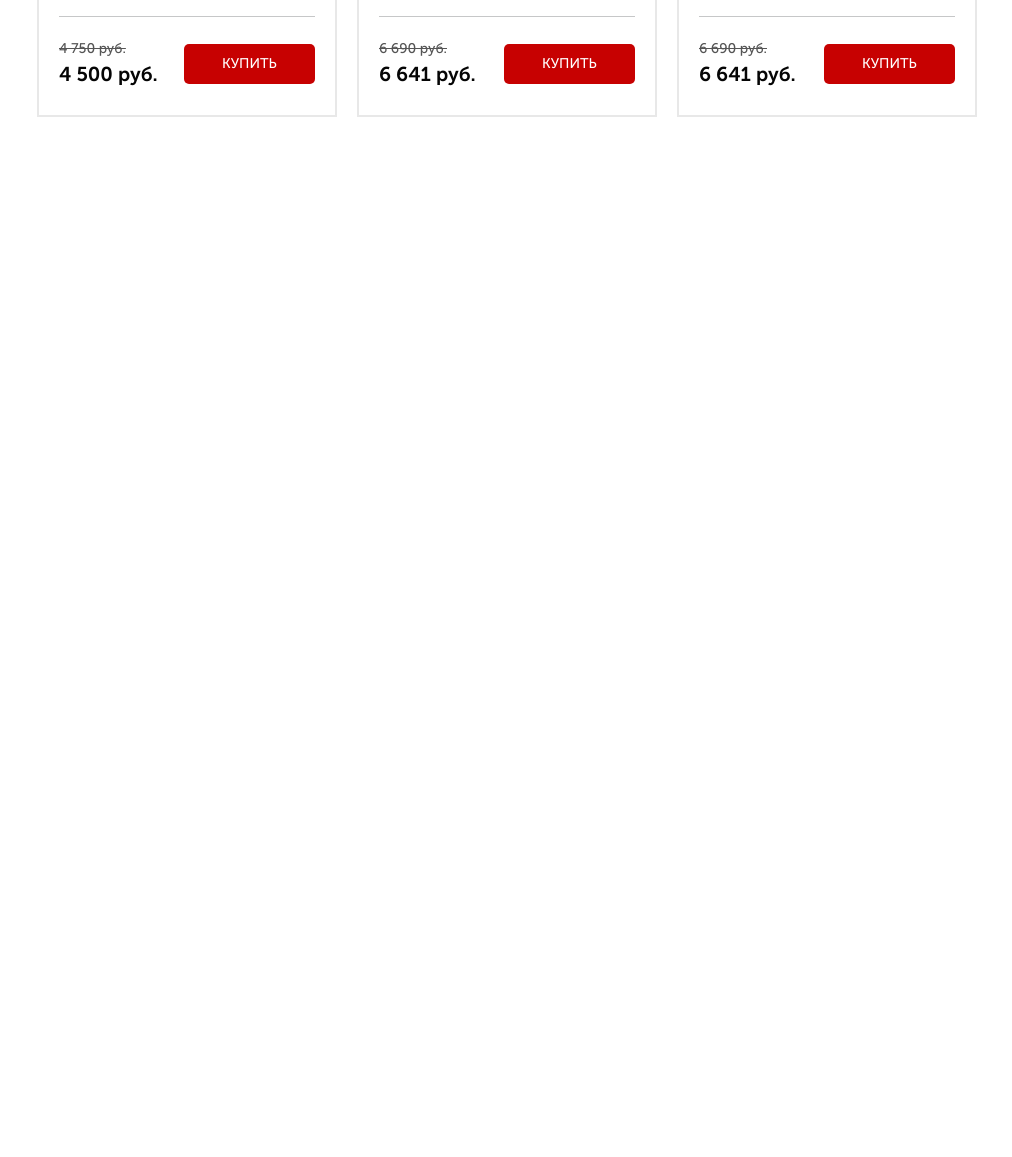
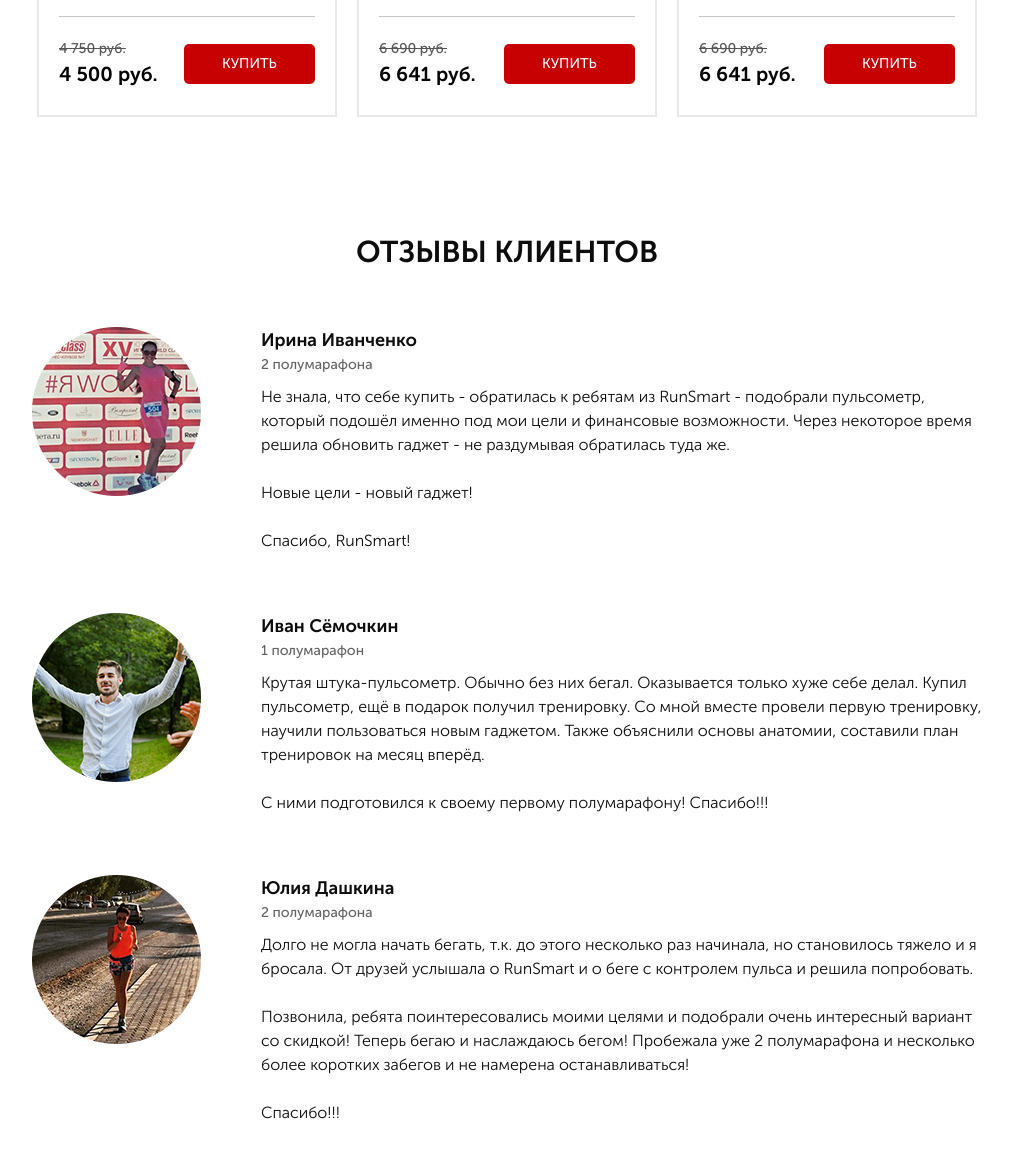
Before and after one commit to MyMelanie/pulse, a plain HTML site: page src/index.html in a window 1280 px wide. Shown: the part 3632-4789 px from the top of the page, without its empty margins (133-1145 px from the left). Before the commit the page ends 3869 px from the top, so only its background shows below. Drawn offline with nearby package versions, Linux system fonts and the light colour scheme; files whose address does not match are found by name.

Commit message:
add feed block and style

```diff
--- a/src/index.html
+++ b/src/index.html
@@ -454,6 +454,51 @@
         </div>
     </section>
 
+    <section class="feed">
+        <div class="container">
+            <h2 class="title">отзывы клиентов</h2>
+            <div class="feed__item">
+                <img src="img/review_img-1.jpg" alt="Ирина Иванченко" class="feed__img">
+                <div class="feed__text">
+                    <div class="feed__subtitle">Ирина Иванченко</div>
+                    <div class="feed__count">2 полумарафона</div>
+                    <div class="feed__descr">Не знала, что себе купить - обратилась к ребятам из RunSmart - подобрали пульсометр, который подошёл именно под мои цели и финансовые возможности.
+                    Через некоторое время решила обновить гаджет - не раздумывая обратилась туда же.
+                    <br><br>
+                    Новые цели - новый гаджет!
+                    <br><br>
+                    Спасибо, RunSmart!
+                    </div>
+                </div>
+            </div>
+            <div class="feed__item">
+                <img src="img/review_img-2.jpg" alt="Иван Сёмочкин" class="feed__img">
+                <div class="feed__text">
+                    <div class="feed__subtitle">Иван Сёмочкин</div>
+                    <div class="feed__count">1 полумарафон</div>
+                    <div class="feed__descr">Крутая штука-пульсометр. Обычно без них бегал. Оказывается только хуже себе делал.
+                    Купил пульсометр, ещё в подарок получил тренировку. Со мной вместе провели первую тренировку, научили пользоваться новым гаджетом. Также объяснили основы анатомии, составили план тренировок на месяц вперёд.
+                    <br><br>
+                    С ними подготовился к своему первому полумарафону! Спасибо!!!
+                    </div>
+                </div>
+            </div>
+            <div class="feed__item">
+                <img src="img/review_img-3.jpg" alt="Юлия Дашкина" class="feed__img">
+                <div class="feed__text">
+                    <div class="feed__subtitle">Юлия Дашкина</div>
+                    <div class="feed__count">2 полумарафона</div>
+                    <div class="feed__descr">Долго не могла начать бегать, т.к. до этого несколько раз начинала, но становилось тяжело и я бросала. От друзей услышала о RunSmart и о беге с контролем пульса и решила попробовать.
+                    <br><br>
+                    Позвонила, ребята поинтересовались моими целями и подобрали очень интересный вариант со скидкой! Теперь бегаю и наслаждаюсь бегом! Пробежала уже 2 полумарафона и несколько более коротких забегов и не намерена останавливаться!
+                    <br><br>
+                    Спасибо!!!
+                    </div>
+                </div>
+            </div>
+        </div>
+    </section>
+
     <script type="text/javascript" src="https://code.jquery.com/jquery-1.11.0.min.js"></script>
     <script type="text/javascript" src="https://code.jquery.com/jquery-migrate-1.2.1.min.js"></script>
     <script type="text/javascript" src="js/slick.min.js"></script>
--- /dev/null
+++ b/src/sass/blocks/_feed.scss
@@ -0,0 +1,31 @@
+.feed {
+    padding: 0 0 50px 0;
+    &__item {
+        display: flex;
+        justify-content: space-between;
+        margin-top: 60px;
+    }
+    &__img {
+        width: 169px;
+        height: 169px;
+    }
+    &__text {
+        margin-left: 60px;
+    }
+    &__subtitle {
+        color: #0D0D0D;
+        font-size: 18px;
+        font-weight: 700;
+    }
+    &__count {
+        color: #646464;
+        font-size: 14px;
+        font-weight: 500;
+    }
+    &__descr {
+        color: #0D0D0D;
+        font-size: 16px;
+        font-weight: 300;
+        margin-top: 10px;
+    }
+}
--- a/src/sass/style.scss
+++ b/src/sass/style.scss
@@ -18,3 +18,4 @@
 @import 'blocks/forms';
 @import 'blocks/carousel';
 @import 'blocks/catalog';
+@import 'blocks/feed';
```
Also changed, not shown: src/css/style.min.css, 1 other file.
